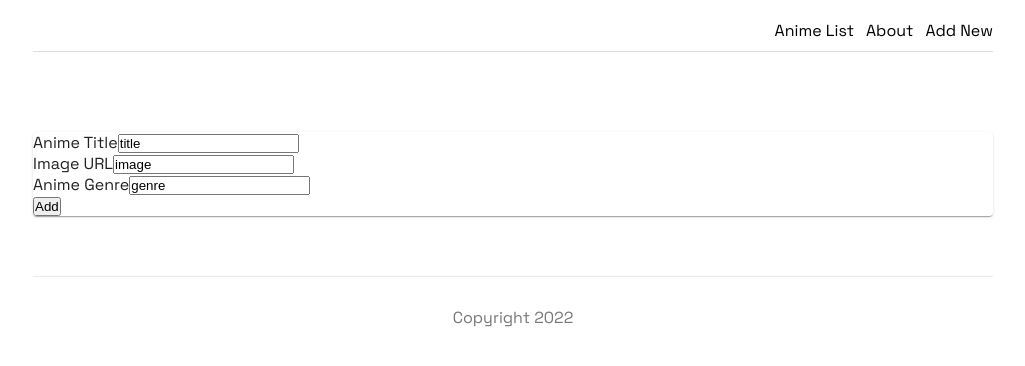
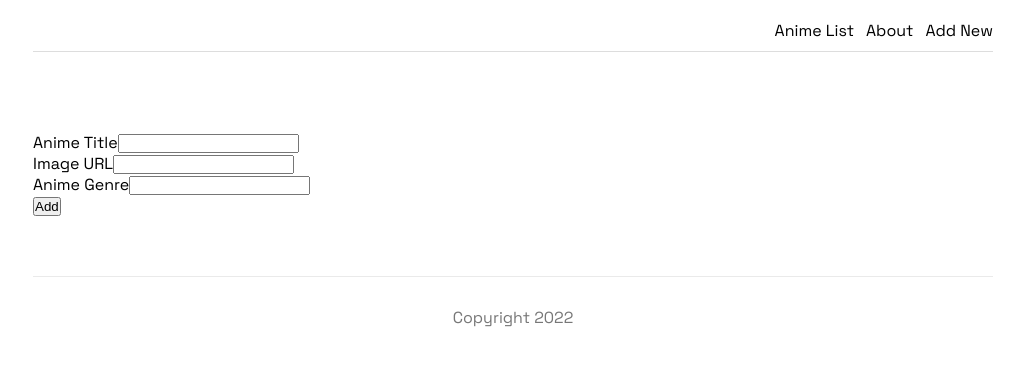
Before and after one commit to AnnaSak7/fav-list, a Next.js app: page /new-anime in a window 1280 px wide. Shown: the top 366 px of the page, without its empty margins (127-1152 px from the left). Built offline with nearby package versions, Linux system fonts and the light colour scheme; a web font is replaced by a local one.

Commit message:
connect mongodb and add new anime whenm the form is submitted

```diff
--- a/components/animes/NewAnimeForm.tsx
+++ b/components/animes/NewAnimeForm.tsx
@@ -1,6 +1,6 @@
-import React, { useRef } from 'react';
+import { useRef } from 'react';
 import { List } from '../../models/Types';
-import { Card } from '@mui/material';
+
 import { Form, Button } from 'react-bootstrap';
 
 const NewAnimeForm: React.FC<{onAddAnime:any}> = (props)=> {
@@ -15,32 +15,32 @@ const NewAnimeForm: React.FC<{onAddAnime:any}> = (props)=> {
     const enteredTitle = titleInputRef.current.value;
     const enteredImage = imageInputRef.current.value;
     const enteredGenre = genreInputRef.current.value;
-    const enteredDescription = descriptionInputRef.current.value;
+   // const enteredDescription = descriptionInputRef.current.value;
 
     const animeData = {
       title: enteredTitle,
       image: enteredImage,
       genre: enteredGenre,
-      description: enteredDescription,
+     //description: enteredDescription,
     };
 
     props.onAddAnime(animeData);
  }
 
   return (
-    <Card>
+
       <Form onSubmit={submitHandler}>
-        <Form.Group className="mb-3">
+        <Form.Group className="mb-3" controlId='title'>
           <Form.Label htmlFor='title'>Anime Title</Form.Label>
-          <Form.Control value='title' required id='title' ref={titleInputRef} />
+          <Form.Control type='text' required id='title' ref={titleInputRef} />
         </Form.Group>
-        <Form.Group className="mb-3">
+        <Form.Group className="mb-3" controlId='image'>
           <Form.Label htmlFor='image'>Image URL</Form.Label>
-          <Form.Control value='image' required id='image' ref={imageInputRef} />
+          <Form.Control type='url' required id='image' ref={imageInputRef} />
         </Form.Group>
-        <Form.Group>
+        <Form.Group className='mb-3' controlId='genre'>
           <Form.Label htmlFor='genre'>Anime Genre</Form.Label>
-          <Form.Control value='genre' required id='title' ref={genreInputRef} />
+          <Form.Control type="text" required id='title' ref={genreInputRef} />
         </Form.Group>
         {/* <Form.Group className="mb-3">
           <Form.Label htmlFor='description'>Description</Form.Label>
@@ -57,7 +57,7 @@ const NewAnimeForm: React.FC<{onAddAnime:any}> = (props)=> {
             </Button>
         </div>
       </Form>
-    </Card>
+
   );
 }
 
--- a/pages/api/new-anime.ts
+++ b/pages/api/new-anime.ts
@@ -5,29 +5,27 @@
 import type { NextApiRequest, NextApiResponse } from 'next'
 
 import { MongoClient } from "mongodb";
-import { runInNewContext } from "vm";
+
 
 const MONGO_URI:any = process.env.MONGO_URI
+const MONGO_URI_1:any = process.env.MONGO_URI_1
 
-type Data = {
-  name: string
-}
 
 // POST /api/new-anime
 const handler = async (  req: NextApiRequest,
-  res: NextApiResponse<Data>) =>{
+  res: NextApiResponse) =>{
     try{
         if(req.method === 'POST'){
             const data = req.body;
 
             //const { title, image, address, description } = data;
 
-            const client = await MongoClient.connect(MONGO_URI);
+            const client = await MongoClient.connect('mongodb+srv://kaiyamato:kaiyamato66@cluster0.ktifb.mongodb.net/favAnimeList?retryWrites=true&w=majority');
             const db = client.db();
 
             const animeCollection = db.collection("animes");
 
-            const result = animeCollection.insertOne(data)
+            const result = await animeCollection.insertOne(data)
 
             client.close()
 
--- a/pages/new-anime/index.tsx
+++ b/pages/new-anime/index.tsx
@@ -1,13 +1,46 @@
+import Head from 'next/head';
+import { useRouter } from 'next/router'
+import { type } from 'os';
 import React from 'react'
 import NewAnimeForm from '../../components/animes/NewAnimeForm'
 
-const NewAnimePage: React.FC<{onAddAnime:any }> = (prop) => {
-    const addAnimeHandler= () => {
+type animeData = {
+  title:string,
+  image:string,
+  genre:string,
+ //description: enteredDescription,
+};
 
+const NewAnimePage = () => {
+  const router = useRouter();
+
+    const addAnimeHandler= async (enteredAnimeData:animeData) => {
+      const res = await fetch('/api/new-anime', {
+        method: 'POST',
+        body: JSON.stringify(enteredAnimeData),
+        headers: {
+          'Content-Type': 'application/json'
+        }
+      })
+
+      const data = await res.json();
+
+      console.log(data)
+
+      router.push('/')
     }
 
   return (
+    <>
+    <Head>
+         <title>Add a New Meetup</title>
+        <meta
+          name="description"
+          content="Add your favorite anime to the list."
+        />
+      </Head>
     <NewAnimeForm onAddAnime={addAnimeHandler} />
+    </>
   )
 }
 
```
Also changed, not shown: pages/home.tsx (deleted, +0 -9 lines).
